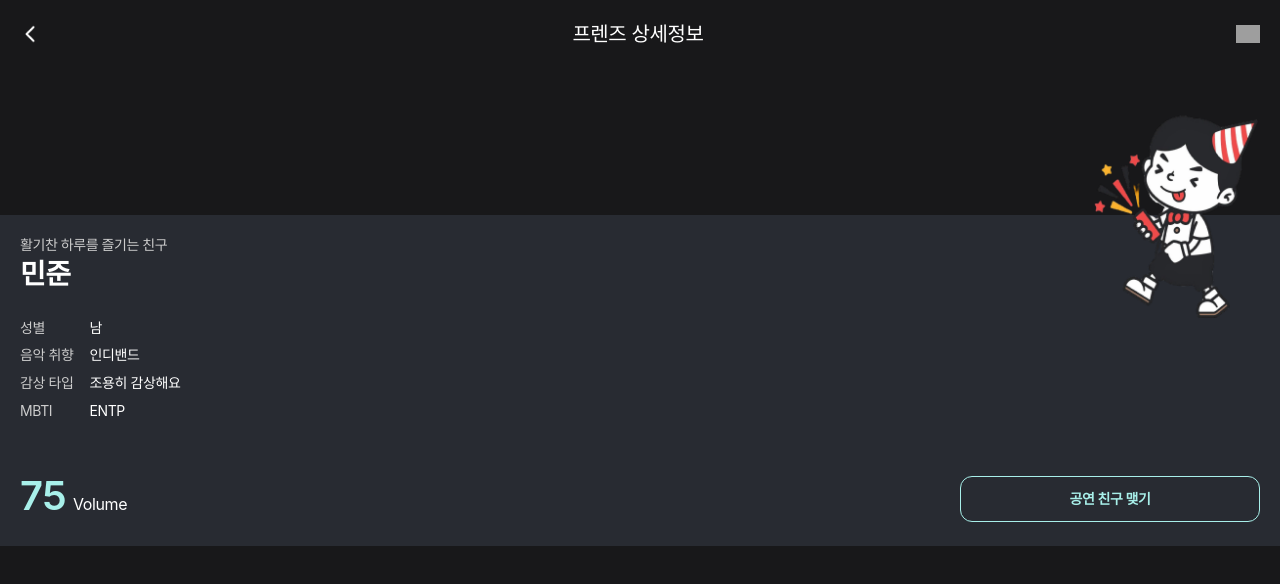
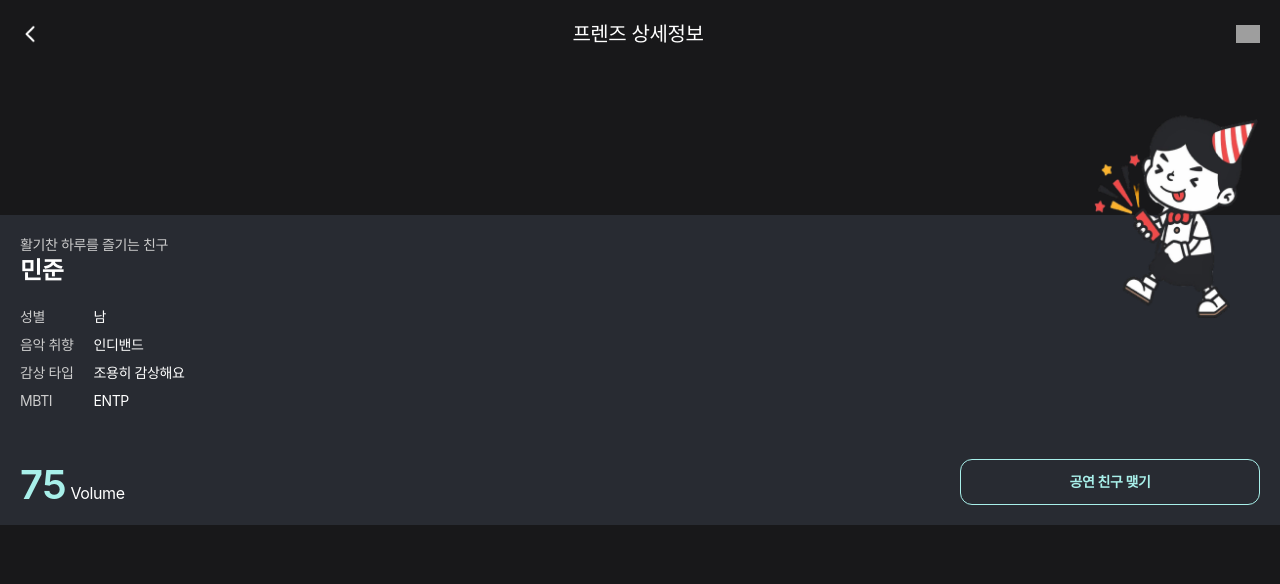
Before and after one commit to Fest-Friends/frontend, a Next.js app: page /friends/1 in a window 1280 px wide. Shown: the top 584 px of the page. Built offline with nearby package versions, Linux system fonts and the light colour scheme; grey boxes are pictures that could not be loaded.

Commit message:
refactor: 프렌즈 상세 페이지 CSS 수정

```diff
--- a/src/app/(afterLogin)/friends/[id]/page.tsx
+++ b/src/app/(afterLogin)/friends/[id]/page.tsx
@@ -1,10 +1,12 @@
 import Button from '@/app/_component/ui/Button';
 import Image from 'next/image';
 import { findFriendById } from './_lib/dummyData';
+
 export default async function Page({ params }: { params: { id: string } }) {
   const { id } = await params;
   const data = findFriendById(Number(id));
-  console.log(data?.friendType)
+  console.log(data?.friendType);
+
   // 서버 컴포넌트는 다름
   return (
     <div className="mt-[147px] flex w-full flex-col">
@@ -14,11 +16,11 @@ export default async function Page({ params }: { params: { id: string } }) {
           alt="상세정보 프렌즈 타입"
           width={168}
           height={213}
-          className="absolute top-0 right-5 transform -translate-y-1/2"
+          className="absolute right-5 top-0 -translate-y-1/2 transform"
         />
-        <div className="text-sm font-medium leading-[19.6px] text-textLess">{data?.introduction}</div>
-        <div className="text-[28px] font-semibold leading-[39.2px]">{data?.name}</div>
-        <div className="mt-6 flex items-start gap-4 text-sm leading-[19.6px]">
+        <div className="text-sm text-textLess">{data?.introduction}</div>
+        <div className="text-2xl font-semibold">{data?.name}</div>
+        <div className="mt-5 flex items-start gap-5 text-sm">
           <div className="flex flex-col gap-2 text-textLess">
             <div>성별</div>
             <div>음악 취향</div>
@@ -32,13 +34,13 @@ export default async function Page({ params }: { params: { id: string } }) {
             <div>{data?.mbti}</div>
           </div>
         </div>
-        <div className="mt-12 w-full flex justify-between">
-          <div className="text-[16px] leading-[22.4px]">
-            <span className="text-[40px] font-semibold leading-[56px] text-primary">{data?.volume}</span>
-            <span className="text-[28px] font-semibold leading-[39.2px] text-primary"> </span>
-            <span>Volume</span>
+        <div className="mt-12 flex w-full items-end justify-between gap-4">
+          <div className="text-base">
+            <span className="text-[40px] font-semibold text-primary">{data?.volume}</span> Volume
           </div>
-          <div className='pt-2 pb-1 h-full flex-1 max-w-[300px]'><Button text='공연 친구 맺기' variant='secondary'/></div>
+          <div className="h-full max-w-[300px] flex-1">
+            <Button text="공연 친구 맺기" variant="secondary" />
+          </div>
         </div>
       </div>
     </div>
```
